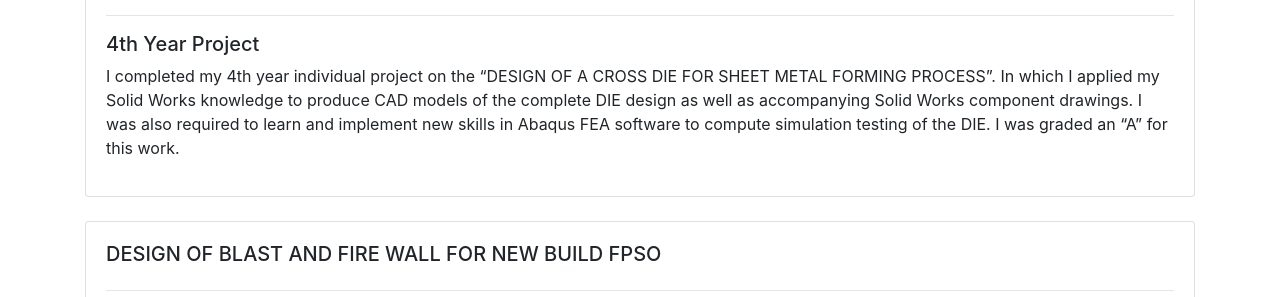
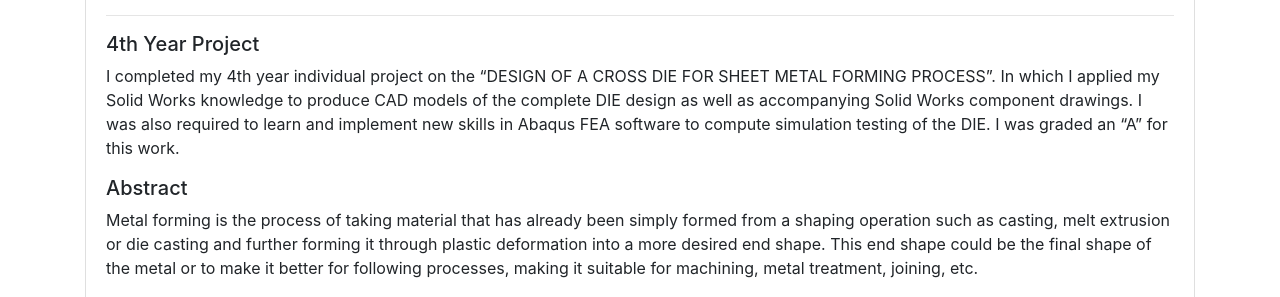
Before and after one commit to jamiefoub/jamiefoub_PortfolioSite, a Django app: page / in a window 1280 px wide. Shown: the part 1750-2047 px from the top of the page. Run offline with Django 3.2, Linux system fonts and the light colour scheme; some libraries are stand-ins or nearby versions.

Commit message:
Made changes to css and home.html

```diff
--- a/mywebsite/base/templates/base/home.html
+++ b/mywebsite/base/templates/base/home.html
@@ -27,7 +27,7 @@
             </div>
             <div class="col-md-9">
                 <div class="card card-body h-100">
-                    <h4 id="titles">Master Of Mechanical Engineering Graduate: Actively Seeking Work</h4>
+                    <h4 class="titles">Master Of Mechanical Engineering Graduate: Actively Seeking Work</h4>
                     <hr>
                     <p class="para-main"> Thank you for visiting my portfolio website! Here I aim to build this site to showcase the work I have completed whilst studying at university, as well as some projects I have done in my spare time.</p>
 
@@ -55,7 +55,7 @@
 
             <div class="col-md-6">
                 <div class="card card-body h-100">
-                    <h5 id="titles">My Experience and Education</h5>
+                    <h5 class="titles">My Experience and Education</h5>
                     <hr>
                     <p class="para-main"> I have recently graduated from the University of Aberdeen with a master’s degree in mechanical engineering, achieving a 2:1 classification.
                         During this time I have carried out two big projects as well as studying the prescribed courses, those being my 4th year individual project and 5th year group project.
@@ -71,7 +71,7 @@
 
             <div class="col-md-6">
                 <div class="card card-body h-100">
-                    <h5 id="titles">What I Know</h5>
+                    <h5 class="titles">What I Know</h5>
                     <hr>
 
                     <p class="para-main"> Over my time at university I have become used to many software packages, those being Solid Works CAD, ABAQUS FEA and MATLAB to name a few.</p>
@@ -91,7 +91,7 @@
 
         <div class="col-md-12">
             <div class="card card-body h-100">
-                <h5 id="titles">DESIGN OF A CROSS DIE FOR SHEET METAL FORMING PROCESS</h5>
+                <h5 class="titles">DESIGN OF A CROSS DIE FOR SHEET METAL FORMING PROCESS</h5>
                 <hr>
 
                 <div class="images-container">
@@ -100,10 +100,41 @@
                 </div>
 
                 <hr>
-                <h5 id="titles">4th Year Project</h5>
-                <p class="para-main">I completed my 4th year individual project on the “DESIGN OF A CROSS DIE FOR SHEET METAL FORMING PROCESS”. In which I applied my Solid Works knowledge to produce CAD models of the complete DIE design as well as accompanying Solid Works component drawings.
-                    I was also required to learn and implement new skills in Abaqus FEA software to compute simulation testing of the DIE. I was graded an “A” for this work. </p>
+                <h5 class="titles">4th Year Project</h5>
+                <p class="para-main">
+                    I completed my 4th year individual project on the “DESIGN OF A CROSS DIE FOR SHEET METAL FORMING PROCESS”.
+                    In which I applied my Solid Works knowledge to produce CAD models of the complete DIE design as well as accompanying Solid Works component drawings.
+                    I was also required to learn and implement new skills in Abaqus FEA software to compute simulation testing of the DIE. I was graded an “A” for this work.
+                </p>
 
+                <h5 class="titles">Abstract</h5>
+                <p class="para-main">
+                    Metal forming is the process of taking material that has already been simply formed from a shaping operation such as casting, melt extrusion or die casting and further forming it through plastic deformation into a more desired end shape.
+                    This end shape could be the final shape of the metal or to make it better for following processes, making it suitable for machining, metal treatment, joining, etc.
+                </p>
+
+                <p class="para-main">
+                    There are many types of metal forming from curling, bending, punching and hydroforming for instance.
+                    To apply these sheet metal forming techniques effectively it is important to understand how these forming techniques will affect the material being worked.
+                </p>
+
+                <p class="para-main">
+                    To get an idea of the limitations of the material and how it will perform, a number of simulations and experimental techniques can be used.
+                    However, these methods can prove to be quite expensive and rather time consuming. A more effective solution would be to design a cross-die.
+                    This thesis explores and proposes a design of a cross-die that will be used within the sheet metal forming process.
+                </p>
+
+                <h5 class="titles">Introduction</h5>
+
+                <h5 class="titles">Aims and Objectives</h5>
+                <ul>
+                    <li>Study background theory of sheet metal forming techniques to provide an understanding as to the purpose of sheet metal forming </li>
+                    <li>Understand current sheet metal testing techniques and their possible shortcomings</li>
+                    <li>Provide theory on Forming Limit Diagrams</li>
+                    <li>Provide theory on cross-die testing and how it is an effective testing method</li>
+                    <li>Showcase final cross-die design</li>
+                    <li>Simulate cross dies testing in ABAQUS</li>
+                </ul>
             </div>
 
         </div>
@@ -116,7 +147,7 @@
 
             <div class="col-md-12">
                 <div class="card card-body h-100">
-                    <h5 id="titles">DESIGN OF BLAST AND FIRE WALL FOR NEW BUILD FPSO</h5>
+                    <h5 class="titles">DESIGN OF BLAST AND FIRE WALL FOR NEW BUILD FPSO</h5>
                     <hr>
 
                     <div class="images-container">
@@ -125,7 +156,7 @@
                     </div>
 
                     <hr>
-                    <h5 id="titles">5th Year Project</h5>
+                    <h5 class="titles">5th Year Project</h5>
                     <p class="para-main"> For my 5th year group project, we were tasked with designing a fire and blast wall to separate modules on a new
                         build FPSO, whilst optimising for a low cost and low weight design. This would provide protection between
                         modules in the event of an explosion and accompanying jet fire.
```
Also changed, not shown: 1 other file.
